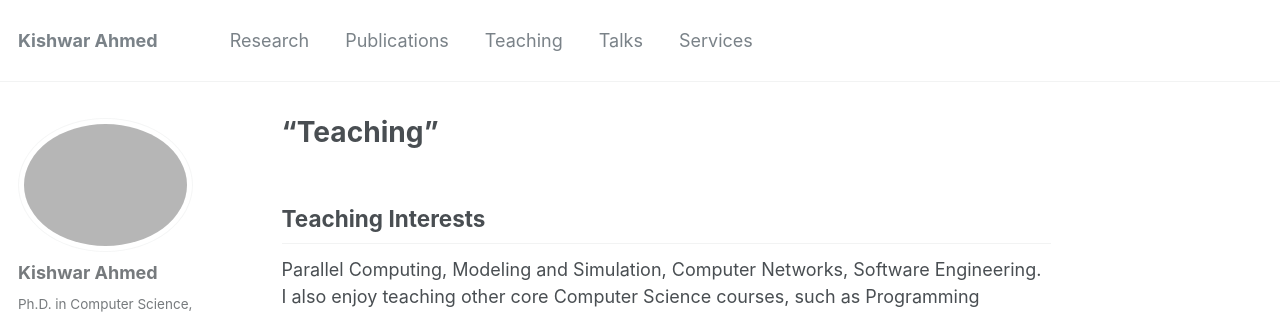
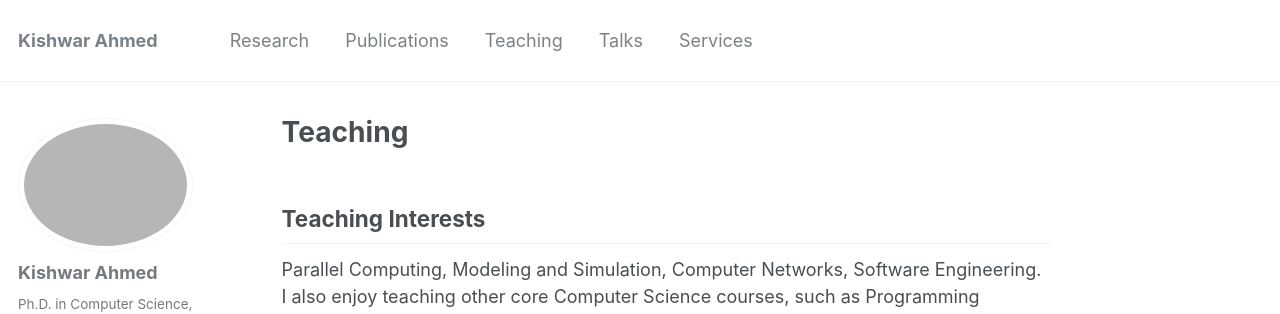
Before and after one commit to kishwarbd/kishwarbd.github.io, a Jekyll site: the page built from _pages/teaching.md, in a window 1280 px wide and 1400 px high. Shown: the top 314 px of the window. Built offline with Jekyll 4.4.1, drawn with Linux system fonts in a browser that asks for light colours; some web fonts are replaced; some of the changed text lies outside the part shown.

Commit message:
more updates.

```diff
--- a/_includes/footer.html
+++ b/_includes/footer.html
@@ -1,39 +1,24 @@
-<!DOCTYPE html PUBLIC "-//W3C//DTD HTML 4.01//EN" "http://www.w3.org/TR/html4/strict.dtd">
-<html>
-<head>
-  <meta http-equiv="Content-Type" content="text/html; charset=utf-8">
-  <meta http-equiv="Content-Style-Type" content="text/css">
-  <title></title>
-  <meta name="Generator" content="Cocoa HTML Writer">
-  <meta name="CocoaVersion" content="1348.17">
-  <style type="text/css">
-    p.p1 {margin: 0.0px 0.0px 0.0px 0.0px; font: 12.0px Times; color: #000000; -webkit-text-stroke: #000000}
-    p.p3 {margin: 0.0px 0.0px 0.0px 0.0px; font: 12.0px Times; -webkit-text-stroke: #000000}
-    li.li1 {margin: 0.0px 0.0px 0.0px 0.0px; font: 12.0px Times; color: #000000; -webkit-text-stroke: #000000}
-    li.li2 {margin: 0.0px 0.0px 0.0px 0.0px; font: 12.0px Times; color: #0000ee; -webkit-text-stroke: #000000}
-    span.s1 {font-kerning: none}
-    span.s2 {-webkit-text-stroke: 0px #000000}
-    span.s3 {text-decoration: underline ; font-kerning: none; color: #0000ee}
-    span.s4 {text-decoration: underline ; font-kerning: none; color: #042eee; -webkit-text-stroke: 0px #042eee}
-    ul.ul1 {list-style-type: disc}
-  </style>
-</head>
-<body>
-<p class="p1"><span class="s1">{% include base_path %}</span></p>
-<ul class="ul1">
-  <li class="li1"><span class="s2"></span><span class="s1">{% if site.data.ui-text[site.locale].follow_label %}</span></li>
-  <li class="li1"><span class="s2"><b></b></span><span class="s1"><b>{{ site.data.ui-text[site.locale].follow_label }}</b></span></li>
-  <li class="li1"><span class="s2"></span><span class="s1">{% endif %} {% if site.twitter.username %}</span></li>
-  <li class="li2"><span class="s2"><a href="https://twitter.com/%7B%7B%20site.twitter.username%20%7D%7D"><span class="s3">Twitter</span></a></span></li>
-  <li class="li1"><span class="s2"></span><span class="s1">{% endif %} {% if site.facebook.username %}</span></li>
-  <li class="li2"><span class="s2"><a href="https://facebook.com/%7B%7B%20site.facebook.username%20%7D%7D"><span class="s3">Facebook</span></a></span></li>
-  <li class="li1"><span class="s2"></span><span class="s1">{% endif %} {% if site.author.github %}</span></li>
-  <li class="li2"><span class="s2"><a href="http://github.com/%7B%7B%20site.author.github%20%7D%7D"><span class="s3">GitHub</span></a></span></li>
-  <li class="li1"><span class="s2"></span><span class="s1">{% endif %} {% if site.author.bitbucket %}</span></li>
-  <li class="li2"><span class="s2"><a href="http://bitbucket.org/%7B%7B%20site.author.bitbucket%20%7D%7D"><span class="s3">Bitbucket</span></a></span></li>
-  <li class="li1"><span class="s2"></span><span class="s1">{% endif %}</span></li>
-  <li class="li2"><span class="s2"><a href="file:///Users/kishwar/Library/Containers/com.apple.TextEdit/Data/Desktop/git_ppt/github/kishwarbd.github.io/_includes/%7B%25%20if%20site.atom_feed.path%20%25%7D%7B%7B%20site.atom_feed.path%20%7D%7D%7B%25%20else%20%25%7D%7B%7B%20base_path%20%7D%7D/feed.xml%7B%25%20endif%20%25%7D"><span class="s3">{{ site.data.ui-text[site.locale].feed_label | default: "Feed" }}</span></a></span></li>
-</ul>
-<p class="p3"><span class="s1">© {{ site.time | date: '%Y' }} {{ site.name | default: site.title }}. {{ site.data.ui-text[site.locale].powered_by | default: "Powered by" }} <a href="http://jekyllrb.com/"><span class="s4">Jekyll</span></a>.</span></p>
-</body>
-</html>
+{% include base_path %}
+
+<div class="page__footer-follow">
+  <ul class="social-icons">
+    {% if site.data.ui-text[site.locale].follow_label %}
+      <li><strong>{{ site.data.ui-text[site.locale].follow_label }}</strong></li>
+    {% endif %}
+    {% if site.twitter.username %}
+      <li><a href="https://twitter.com/{{ site.twitter.username }}"><i class="fa fa-fw fa-twitter-square" aria-hidden="true"></i> Twitter</a></li>
+    {% endif %}
+    {% if site.facebook.username %}
+      <li><a href="https://facebook.com/{{ site.facebook.username }}"><i class="fa fa-fw fa-facebook-square" aria-hidden="true"></i> Facebook</a></li>
+    {% endif %}
+    {% if site.author.github %}
+      <li><a href="http://github.com/{{ site.author.github }}"><i class="fa fa-fw fa-github" aria-hidden="true"></i> GitHub</a></li>
+    {% endif %}
+    {% if site.author.bitbucket %}
+      <li><a href="http://bitbucket.org/{{ site.author.bitbucket }}"><i class="fa fa-fw fa-bitbucket" aria-hidden="true"></i> Bitbucket</a></li>
+    {% endif %}
+    <li><a href="{% if site.atom_feed.path %}{{ site.atom_feed.path }}{% else %}{{ base_path }}/feed.xml{% endif %}"><i class="fa fa-fw fa-rss-square" aria-hidden="true"></i> {{ site.data.ui-text[site.locale].feed_label | default: "Feed" }}</a></li>
+  </ul>
+</div>
+
+<div class="page__footer-copyright">&copy; {{ site.time | date: '%Y' }} {{ site.name | default: site.title }}. {{ site.data.ui-text[site.locale].powered_by | default: "Powered by" }} <a href="http://jekyllrb.com" rel="nofollow">Jekyll</a> &amp; <a href="https://github.com/academicpages/academicpages.github.io">AcademicPages</a>, a fork of <a href="https://mademistakes.com/work/minimal-mistakes-jekyll-theme/" rel="nofollow">Minimal Mistakes</a>.</div>
--- a/_includes/footer/custom.html
+++ b/_includes/footer/custom.html
@@ -1,18 +1,3 @@
-<!DOCTYPE html PUBLIC "-//W3C//DTD HTML 4.01//EN" "http://www.w3.org/TR/html4/strict.dtd">
-<html>
-<head>
-  <meta http-equiv="Content-Type" content="text/html; charset=utf-8">
-  <meta http-equiv="Content-Style-Type" content="text/css">
-  <title></title>
-  <meta name="Generator" content="Cocoa HTML Writer">
-  <meta name="CocoaVersion" content="1348.17">
-  <style type="text/css">
-    p.p1 {margin: 0.0px 0.0px 0.0px 0.0px; font: 12.0px Times; color: #042eee; -webkit-text-stroke: #042eee}
-    span.s1 {text-decoration: underline ; font-kerning: none}
-    span.s2 {font-kerning: none; color: #000000; -webkit-text-stroke: 0px #000000}
-  </style>
-</head>
-<body>
-<p class="p1"><span class="s1"><a href="file:///sitemap/">Sitemap</a></span><span class="s2"><span class="Apple-converted-space"> </span></span></p>
-</body>
-</html>
+<!-- start custom footer snippets -->
+<a href="/sitemap/">Sitemap</a>
+<!-- end custom footer snippets -->
--- a/_pages/teaching.md
+++ b/_pages/teaching.md
@@ -1,5 +1,5 @@
 ---
-title: “Teaching”
+title: "Teaching"
 permalink: /teaching/
 author_profile: true
 ---
```
Also changed, not shown: 3 other files.
